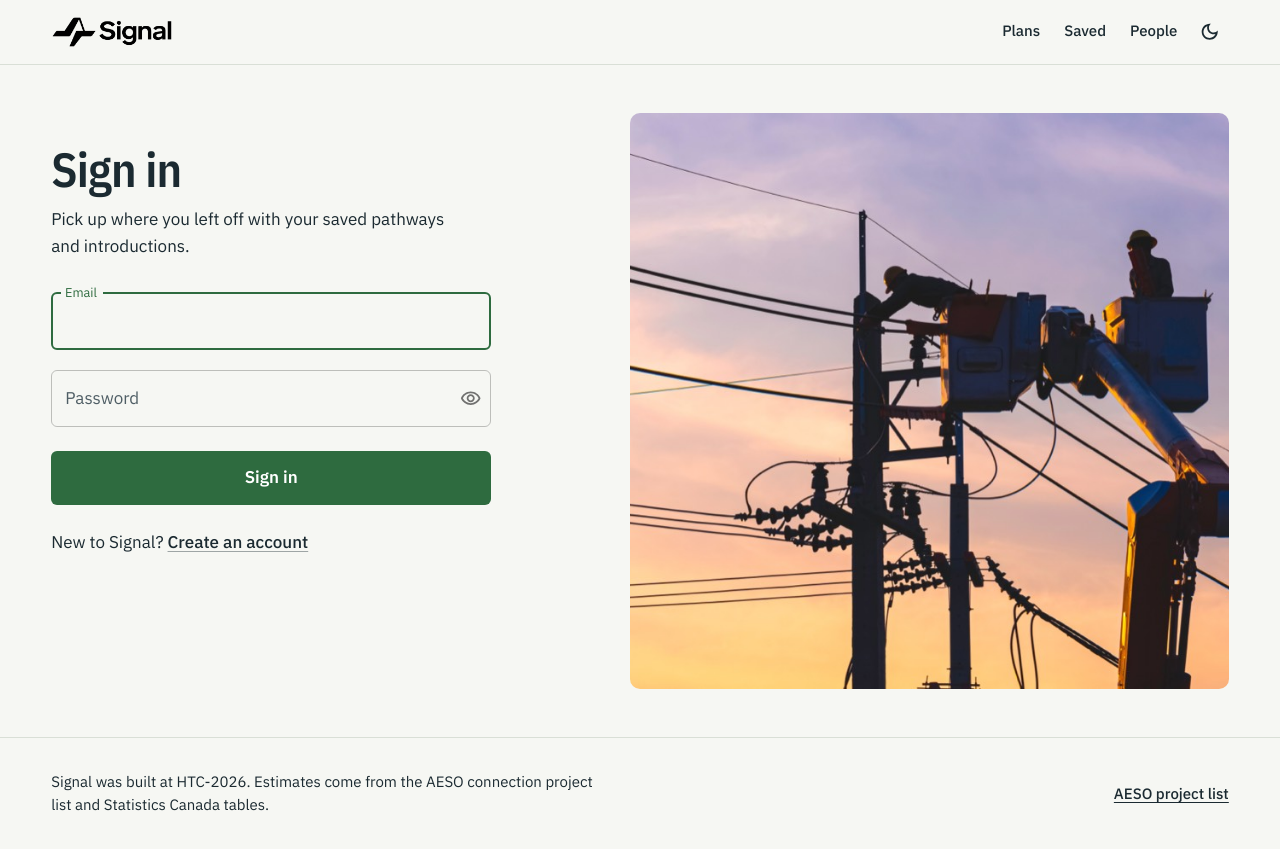
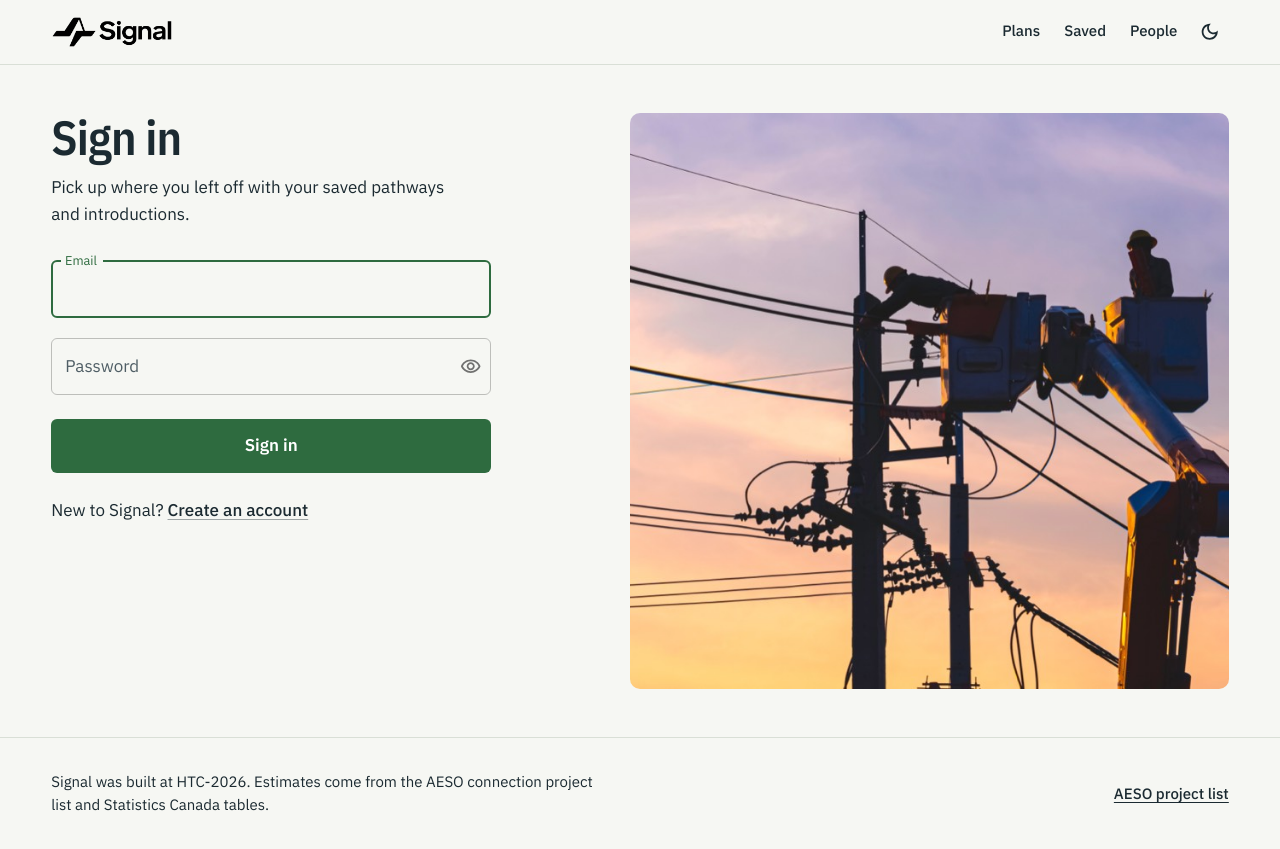
Before and after one commit to alijaffary603/HTC-1, a React (Vite) app in the folder frontend/: page /sign-in in a window 1280 px wide. Built offline with nearby package versions, Linux system fonts and the light colour scheme; no server answers.

Commit message:
Start the sign-in heading level with its photo
The heading sat 32px lower than the photo beside it.

```diff
--- a/frontend/src/pages/AuthPage.tsx
+++ b/frontend/src/pages/AuthPage.tsx
@@ -107,7 +107,7 @@ export default function AuthPage({ mode }: { mode: Mode }) {
         alignItems: 'start',
       }}
     >
-      <Box sx={{ maxWidth: 440, pt: { md: 4 } }}>
+      <Box sx={{ maxWidth: 440 }}>
         <Typography variant="h1" sx={{ fontSize: 'clamp(2rem, 4vw, 3rem)' }}>
           {copy.title}
         </Typography>
```
